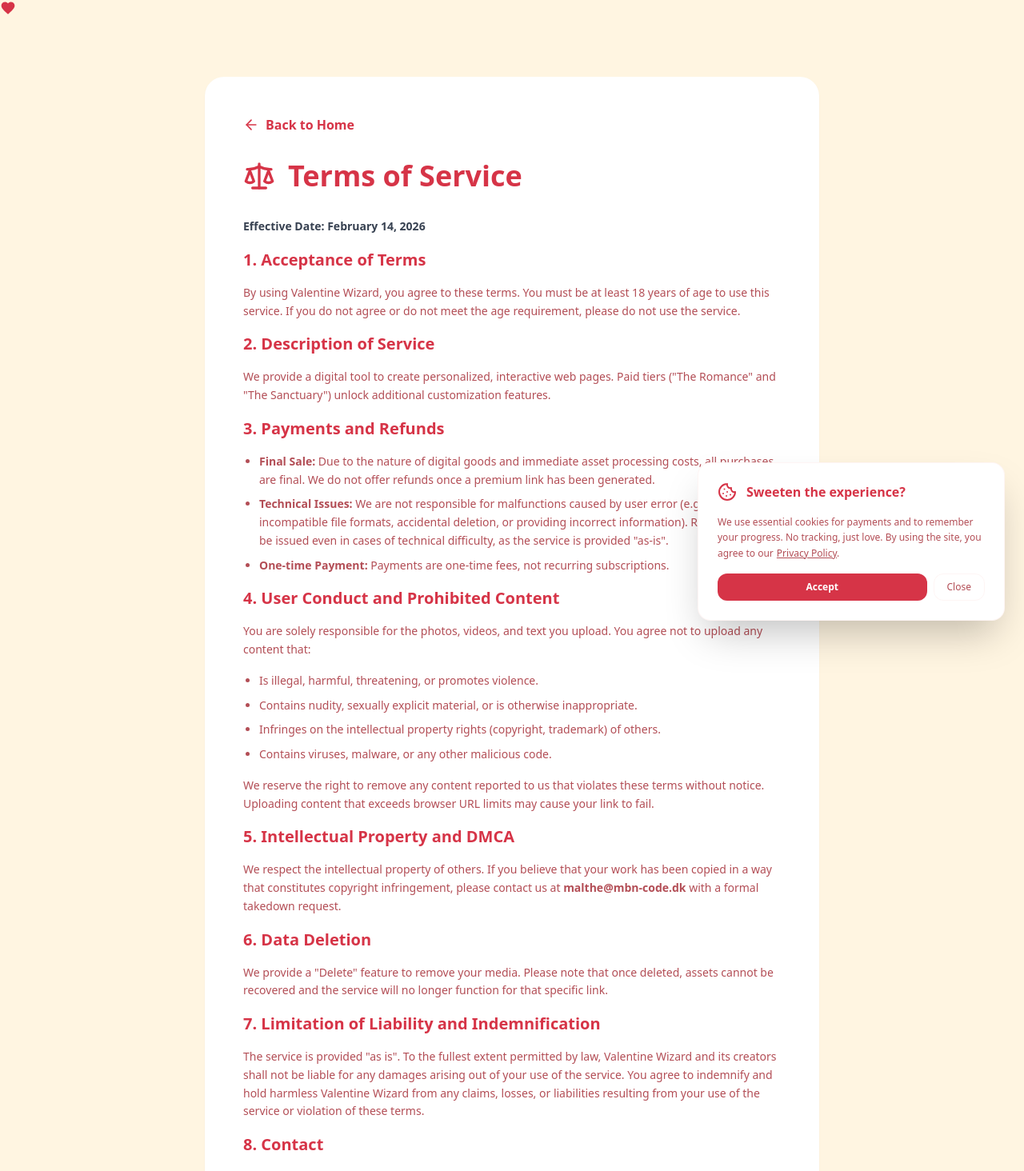
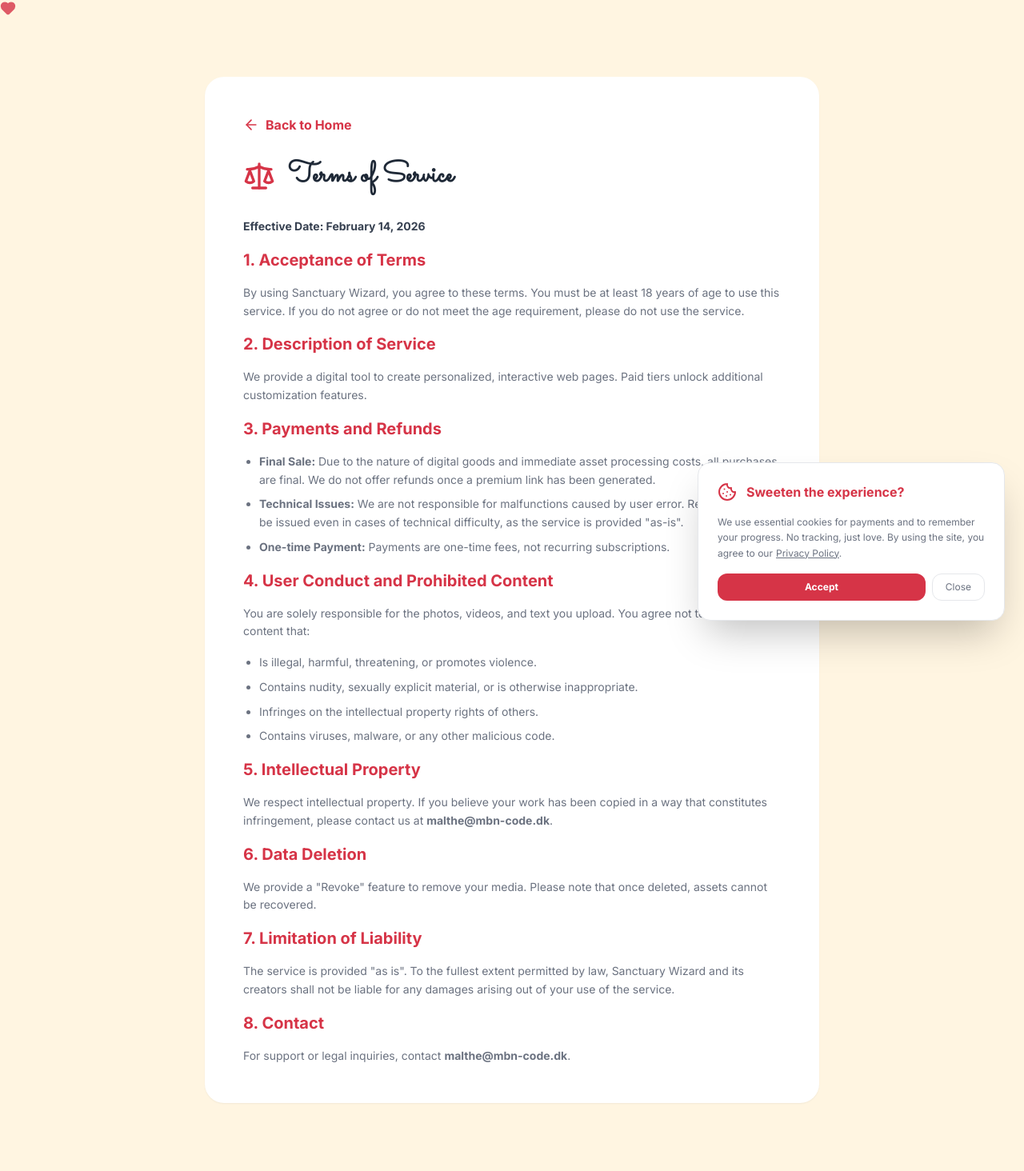
Before and after one commit to mbn-code/sanctuary-wizard, a Next.js app: page /terms in a window 1280 px wide. Shown: the top 1464 px of the page at 80% size. Built offline with nearby package versions, Linux system fonts and the light colour scheme.

Commit message:
Sanctuary Wizard Final Polish: Fully generalize branding, themes, and logic for year-round utility

```diff
--- a/src/app/layout.tsx
+++ b/src/app/layout.tsx
@@ -1,7 +1,7 @@
 import type { Metadata } from "next";
 import { Inter, Sacramento } from "next/font/google";
 import "./globals.css";
-import HeartCursor from "@/components/HeartCursor";
+import MagicCursor from "@/components/MagicCursor";
 import CookieBanner from "@/components/CookieBanner";
 import { SanctuaryProvider } from "@/utils/SanctuaryContext";
 import { Analytics } from "@vercel/analytics/next";
@@ -52,7 +52,7 @@
       <body className={`${inter.variable} ${sacramento.variable} font-sans`}>
         <link rel="icon" href="/favicon.svg" type="image/svg+xml" />
         <SanctuaryProvider>
-          <HeartCursor />
+          <MagicCursor />
           <CookieBanner />
           {children}
           <Analytics />
--- a/src/app/privacy/page.tsx
+++ b/src/app/privacy/page.tsx
@@ -4,50 +4,50 @@
 
 export default function PrivacyPolicy() {
   return (
-    <main className="min-h-screen bg-valentine-cream p-8 md:p-24 text-gray-800">
+    <main className="min-h-screen bg-sanctuary-bg p-8 md:p-24 text-gray-800">
       <div className="max-w-3xl mx-auto space-y-8 bg-white p-8 md:p-12 rounded-3xl shadow-sm">
-        <Link href="/" className="flex items-center gap-2 text-valentine-red font-bold hover:underline mb-8">
+        <Link href="/" className="flex items-center gap-2 text-sanctuary-primary font-bold hover:underline mb-8">
           <ArrowLeft size={20} /> Back to Home
         </Link>
 
-        <div className="flex items-center gap-4 text-valentine-red">
+        <div className="flex items-center gap-4 text-sanctuary-primary">
           <Shield size={40} />
-          <h1 className="text-4xl font-bold font-sacramento">Privacy Policy</h1>
+          <h1 className="text-4xl font-bold font-sacramento text-gray-800">Privacy Policy</h1>
         </div>
 
-        <section className="space-y-4 text-sm leading-relaxed text-valentine-soft">
+        <section className="space-y-4 text-sm leading-relaxed text-sanctuary-soft text-gray-800">
           <p className="font-bold text-gray-700">Effective Date: February 14, 2026</p>
 
-          <h2 className="text-xl font-bold text-valentine-red mt-6">1. Overview</h2>
+          <h2 className="text-xl font-bold text-sanctuary-primary mt-6">1. Overview</h2>
           <p>
-            Valentine Wizard ("we", "our", or "us") is committed to protecting your privacy. Unlike traditional services, we do not use a central database to store your sanctuary configurations. Your personal data stays in your unique URL.
+            Sanctuary Wizard ("we", "our", or "us") is committed to protecting your privacy. Unlike traditional services, we do not use a central database to store your sanctuary configurations. Your personal data stays in your unique URL.
           </p>
 
-          <h2 className="text-xl font-bold text-valentine-red mt-6">2. Data We Process</h2>
+          <h2 className="text-xl font-bold text-sanctuary-primary mt-6">2. Data We Process</h2>
           <ul className="list-disc pl-5 space-y-2">
             <li><strong>Configuration Data:</strong> Names, dates, and notes are compressed and stored directly in the URL you share. We do not store these on our servers.</li>
             <li><strong>Media Assets:</strong> Photos and videos you upload are stored securely via <strong>Vercel Blob</strong>. These are publicly accessible via their unique URL to anyone who has your link. We do not index these files or make them searchable.</li>
             <li><strong>Payment Data:</strong> We use <strong>Stripe</strong> for payment processing. We never see or store your credit card details. Your transaction data is handled according to Stripe's Global Privacy Policy.</li>
           </ul>
 
-          <h2 className="text-xl font-bold text-valentine-red mt-6">3. GDPR Compliance (EU Users)</h2>
+          <h2 className="text-xl font-bold text-sanctuary-primary mt-6 text-gray-800">3. GDPR Compliance (EU Users)</h2>
           <p>
             As a service built in Denmark, we adhere to GDPR standards. We act as a "Data Controller" for the temporary handling of your assets during the upload process.
           </p>
           <ul className="list-disc pl-5 space-y-2">
-            <li><strong>Right to Erasure:</strong> You can permanently delete your uploaded media at any time using the "Delete Sanctuary" button in the Wizard. This will trigger an immediate deletion from our storage provider.</li>
+            <li><strong>Right to Erasure:</strong> You can permanently delete your uploaded media at any time using the "Revoke" page. This will trigger an immediate deletion from our storage provider.</li>
             <li><strong>Data Portability:</strong> All your data is contained within your shared URL.</li>
             <li><strong>Storage Duration:</strong> Assets are kept until you choose to delete them. We reserve the right to delete assets from inactive or broken links after reasonable periods to manage storage costs.</li>
           </ul>
 
-          <h2 className="text-xl font-bold text-valentine-red mt-6">4. Cookies</h2>
+          <h2 className="text-xl font-bold text-sanctuary-primary mt-6">4. Cookies</h2>
           <p>
             We use minimal local storage to remember if you have accepted an invitation or to back up your configuration during the creation process. We do not use tracking or advertising cookies.
           </p>
 
-          <h2 className="text-xl font-bold text-valentine-red mt-6">5. Contact</h2>
+          <h2 className="text-xl font-bold text-sanctuary-primary mt-6">5. Contact</h2>
           <p>
-            If you have questions about your privacy, you can reach out to us at <span className="font-bold">malthe@mbn-code.dk</span> (or via our GitHub repository).
+            If you have questions about your privacy, you can reach out to us at <span className="font-bold">malthe@mbn-code.dk</span>.
           </p>
         </section>
       </div>
--- a/src/app/revoke/page.tsx
+++ b/src/app/revoke/page.tsx
@@ -24,7 +24,7 @@
       const k = parsedUrl.hash.slice(1);
 
       if (!d || !iv || !k) {
-        throw new Error("This doesn't look like a valid sanctuary link. Make sure you included the full URL including the part after the '#'.");
+        throw new Error("Invalid link. Include the part after '#'.");
       }
 
       const masterKey = await importKey(k);
@@ -40,7 +40,7 @@
       }
 
       if (urls.length === 0) {
-        throw new Error("We couldn't find any uploaded photos or videos associated with this link.");
+        throw new Error("No uploaded media found for this link.");
       }
 
       setAssets(urls);
@@ -70,7 +70,7 @@
       if (data.success) {
         setPhase('success');
       } else {
-        throw new Error(data.error || "Server failed to delete assets.");
+        throw new Error(data.error || "Failed to delete assets.");
       }
     } catch (e: any) {
       setPhase('error');
@@ -79,9 +79,9 @@
   };
 
   return (
-    <main className="min-h-screen bg-valentine-cream p-4 md:p-8 flex flex-col items-center justify-center text-gray-800">
+    <main className="min-h-screen bg-sanctuary-bg p-4 md:p-8 flex flex-col items-center justify-center text-gray-800">
       <div className="max-w-xl w-full bg-white rounded-3xl shadow-xl overflow-hidden p-8 md:p-12 space-y-8">
-        <Link href="/" className="flex items-center gap-2 text-valentine-red font-bold hover:underline mb-4 text-sm">
+        <Link href="/" className="flex items-center gap-2 text-sanctuary-primary font-bold hover:underline mb-4 text-sm">
           <ArrowLeft size={16} /> Back to Home
         </Link>
 
@@ -89,19 +89,19 @@
           <div className="w-16 h-16 bg-red-100 text-red-600 rounded-full flex items-center justify-center mx-auto">
             <Trash2 size={32} />
           </div>
-          <h1 className="text-3xl font-bold text-valentine-red font-sacramento text-5xl">Revoke Sanctuary</h1>
-          <p className="text-valentine-soft text-sm italic">Permanently delete all uploaded assets and disable a shared link.</p>
+          <h1 className="text-3xl font-bold text-sanctuary-primary font-sacramento text-5xl">Revoke Sanctuary</h1>
+          <p className="text-sanctuary-soft text-sm italic">Permanently delete all uploaded assets and disable a shared link.</p>
         </div>
 
         {status === 'idle' || status === 'verifying' || status === 'error' ? (
           <div className="space-y-6">
             <div className="space-y-2">
-              <label className="block text-xs font-bold text-valentine-soft uppercase tracking-widest">Paste Sanctuary Link</label>
+              <label className="block text-xs font-bold text-sanctuary-soft uppercase tracking-widest">Paste Sanctuary Link</label>
               <textarea
                 value={url}
                 onChange={(e) => setUrl(e.target.value)}
-                placeholder="https://valentize.vercel.app/?d=...#key"
-                className="w-full p-4 rounded-xl border-2 border-valentine-pink/20 focus:border-valentine-red outline-none transition-all text-xs font-mono h-32 resize-none"
+                placeholder="https://magicgift.vercel.app/?d=...#key"
+                className="w-full p-4 rounded-xl border-2 border-sanctuary-secondary/20 focus:border-sanctuary-primary outline-none transition-all text-xs font-mono h-32 resize-none bg-white"
               />
             </div>
 
@@ -115,23 +115,23 @@
             <button
               onClick={handleVerify}
               disabled={!url || status === 'verifying'}
-              className="w-full py-4 bg-valentine-red text-white rounded-xl font-bold shadow-lg hover:scale-[1.02] transition-all disabled:opacity-50 flex items-center justify-center gap-2"
+              className="w-full py-4 bg-sanctuary-primary text-white rounded-xl font-bold shadow-lg hover:brightness-110 transition-all disabled:opacity-50 flex items-center justify-center gap-2"
             >
               {status === 'verifying' ? <Loader2 className="animate-spin" size={20} /> : "Verify Link"}
             </button>
           </div>
         ) : status === 'confirming' || status === 'deleting' ? (
-          <div className="space-y-6">
+          <div className="space-y-6 text-gray-800">
             <div className="p-6 bg-red-50 rounded-2xl border-2 border-red-100 space-y-4">
               <div className="flex items-center gap-3 text-red-600">
                 <ShieldAlert size={24} />
                 <h3 className="font-bold uppercase tracking-wider text-xs">Irreversible Action</h3>
               </div>
-              <p className="text-xs text-red-700 leading-relaxed">
+              <p className="text-xs text-red-700 leading-relaxed text-left">
                 We found <b>{assetsFound.length}</b> assets (photos/videos) linked to this sanctuary.
                 Deleting them will permanently break the shared link.
                 <br /><br />
-                <b>This action cannot be undone and no refunds will be issued.</b>
+                <b>This action cannot be undone.</b>
               </p>
             </div>
 
@@ -145,7 +145,7 @@
             <button
               onClick={() => setPhase('idle')}
               disabled={status === 'deleting'}
-              className="w-full py-2 text-valentine-soft text-xs font-bold uppercase tracking-widest hover:text-valentine-red transition-colors"
+              className="w-full py-2 text-sanctuary-soft text-xs font-bold uppercase tracking-widest hover:text-sanctuary-primary transition-colors"
             >
               Cancel
             </button>
@@ -157,13 +157,13 @@
             </div>
             <div className="space-y-2">
               <h2 className="text-2xl font-bold text-gray-800">Assets Wiped</h2>
-              <p className="text-valentine-soft text-sm italic leading-relaxed">
-                All photos and videos have been permanently removed from our storage. The shared link is now inactive.
+              <p className="text-sanctuary-soft text-sm italic leading-relaxed">
+                All media has been permanently removed. The link is now inactive.
               </p>
             </div>
             <Link
               href="/"
-              className="inline-block px-8 py-3 bg-valentine-red text-white rounded-full font-bold shadow-md hover:scale-105 transition-all"
+              className="inline-block px-8 py-3 bg-sanctuary-primary text-white rounded-full font-bold shadow-md hover:brightness-110 transition-all"
             >
               Return Home
             </Link>
--- a/src/app/terms/page.tsx
+++ b/src/app/terms/page.tsx
@@ -4,67 +4,64 @@
 
 export default function TermsOfService() {
   return (
-    <main className="min-h-screen bg-valentine-cream p-8 md:p-24 text-gray-800">
+    <main className="min-h-screen bg-sanctuary-bg p-8 md:p-24 text-gray-800">
       <div className="max-w-3xl mx-auto space-y-8 bg-white p-8 md:p-12 rounded-3xl shadow-sm">
-        <Link href="/" className="flex items-center gap-2 text-valentine-red font-bold hover:underline mb-8">
+        <Link href="/" className="flex items-center gap-2 text-sanctuary-primary font-bold hover:underline mb-8">
           <ArrowLeft size={20} /> Back to Home
         </Link>
 
-        <div className="flex items-center gap-4 text-valentine-red">
+        <div className="flex items-center gap-4 text-sanctuary-primary">
           <Scale size={40} />
-          <h1 className="text-4xl font-bold font-sacramento">Terms of Service</h1>
+          <h1 className="text-4xl font-bold font-sacramento text-gray-800">Terms of Service</h1>
         </div>
 
-        <section className="space-y-4 text-sm leading-relaxed text-valentine-soft">
+        <section className="space-y-4 text-sm leading-relaxed text-sanctuary-soft text-gray-800">
           <p className="font-bold text-gray-700">Effective Date: February 14, 2026</p>
 
-          <h2 className="text-xl font-bold text-valentine-red mt-6">1. Acceptance of Terms</h2>
+          <h2 className="text-xl font-bold text-sanctuary-primary mt-6">1. Acceptance of Terms</h2>
           <p>
-            By using Valentine Wizard, you agree to these terms. You must be at least 18 years of age to use this service. If you do not agree or do not meet the age requirement, please do not use the service.
+            By using Sanctuary Wizard, you agree to these terms. You must be at least 18 years of age to use this service. If you do not agree or do not meet the age requirement, please do not use the service.
           </p>
 
-          <h2 className="text-xl font-bold text-valentine-red mt-6">2. Description of Service</h2>
+          <h2 className="text-xl font-bold text-sanctuary-primary mt-6">2. Description of Service</h2>
           <p>
-            We provide a digital tool to create personalized, interactive web pages. Paid tiers ("The Romance" and "The Sanctuary") unlock additional customization features.
+            We provide a digital tool to create personalized, interactive web pages. Paid tiers unlock additional customization features.
           </p>
 
-          <h2 className="text-xl font-bold text-valentine-red mt-6">3. Payments and Refunds</h2>
+          <h2 className="text-xl font-bold text-sanctuary-primary mt-6">3. Payments and Refunds</h2>
           <ul className="list-disc pl-5 space-y-2">
             <li><strong>Final Sale:</strong> Due to the nature of digital goods and immediate asset processing costs, all purchases are final. We do not offer refunds once a premium link has been generated.</li>
-            <li><strong>Technical Issues:</strong> We are not responsible for malfunctions caused by user error (e.g., uploading incompatible file formats, accidental deletion, or providing incorrect information). Refunds will not be issued even in cases of technical difficulty, as the service is provided "as-is".</li>
+            <li><strong>Technical Issues:</strong> We are not responsible for malfunctions caused by user error. Refunds will not be issued even in cases of technical difficulty, as the service is provided "as-is".</li>
             <li><strong>One-time Payment:</strong> Payments are one-time fees, not recurring subscriptions.</li>
           </ul>
 
-          <h2 className="text-xl font-bold text-valentine-red mt-6">4. User Conduct and Prohibited Content</h2>
+          <h2 className="text-xl font-bold text-sanctuary-primary mt-6">4. User Conduct and Prohibited Content</h2>
           <p>
             You are solely responsible for the photos, videos, and text you upload. You agree not to upload any content that:
           </p>
           <ul className="list-disc pl-5 space-y-2">
             <li>Is illegal, harmful, threatening, or promotes violence.</li>
             <li>Contains nudity, sexually explicit material, or is otherwise inappropriate.</li>
-            <li>Infringes on the intellectual property rights (copyright, trademark) of others.</li>
+            <li>Infringes on the intellectual property rights of others.</li>
             <li>Contains viruses, malware, or any other malicious code.</li>
           </ul>
-          <p className="mt-4">
-            We reserve the right to remove any content reported to us that violates these terms without notice. Uploading content that exceeds browser URL limits may cause your link to fail.
+
+          <h2 className="text-xl font-bold text-sanctuary-primary mt-6">5. Intellectual Property</h2>
+          <p>
+            We respect intellectual property. If you believe your work has been copied in a way that constitutes infringement, please contact us at <span className="font-bold">malthe@mbn-code.dk</span>.
           </p>
 
-          <h2 className="text-xl font-bold text-valentine-red mt-6">5. Intellectual Property and DMCA</h2>
+          <h2 className="text-xl font-bold text-sanctuary-primary mt-6">6. Data Deletion</h2>
           <p>
-            We respect the intellectual property of others. If you believe that your work has been copied in a way that constitutes copyright infringement, please contact us at <span className="font-bold">malthe@mbn-code.dk</span> with a formal takedown request.
+            We provide a "Revoke" feature to remove your media. Please note that once deleted, assets cannot be recovered.
           </p>
 
-          <h2 className="text-xl font-bold text-valentine-red mt-6">6. Data Deletion</h2>
+          <h2 className="text-xl font-bold text-sanctuary-primary mt-6 text-gray-800">7. Limitation of Liability</h2>
           <p>
-            We provide a "Delete" feature to remove your media. Please note that once deleted, assets cannot be recovered and the service will no longer function for that specific link.
+            The service is provided "as is". To the fullest extent permitted by law, Sanctuary Wizard and its creators shall not be liable for any damages arising out of your use of the service.
           </p>
 
-          <h2 className="text-xl font-bold text-valentine-red mt-6">7. Limitation of Liability and Indemnification</h2>
-          <p>
-            The service is provided "as is". To the fullest extent permitted by law, Valentine Wizard and its creators shall not be liable for any damages arising out of your use of the service. You agree to indemnify and hold harmless Valentine Wizard from any claims, losses, or liabilities resulting from your use of the service or violation of these terms.
-          </p>
-
-          <h2 className="text-xl font-bold text-valentine-red mt-6">8. Contact</h2>
+          <h2 className="text-xl font-bold text-sanctuary-primary mt-6">8. Contact</h2>
           <p>
             For support or legal inquiries, contact <span className="font-bold">malthe@mbn-code.dk</span>.
           </p>
--- a/src/components/Ambiance.tsx
+++ b/src/components/Ambiance.tsx
@@ -2,9 +2,18 @@
 
 import React, { useEffect, useState } from 'react';
 import { motion } from 'framer-motion';
+import { useSanctuary } from '@/utils/SanctuaryContext';
+import { THEMES } from '@/utils/themes';
+import { Heart, Star, Gift, Cake } from 'lucide-react';
 
 const Ambiance = () => {
+  const { config } = useSanctuary();
   const [particles, setParticles] = useState<{ id: number; x: number; y: number; size: number; duration: number }[]>([]);
+
+  const theme = THEMES[config?.theme || 'valentine'];
+  const Icon = theme?.icon === 'heart' ? Heart :
+               theme?.icon === 'star' ? Star :
+               theme?.icon === 'cake' ? Cake : Gift;
 
   useEffect(() => {
     const newParticles = Array.from({ length: 15 }).map((_, i) => ({
@@ -36,16 +45,12 @@
           }}
           className="absolute"
         >
-          <svg
-            width={p.size}
-            height={p.size}
-            viewBox="0 0 24 24"
-            fill="#D63447"
+          <Icon
+            size={p.size}
+            fill={theme.colors.primary}
+            stroke={theme.colors.primary}
             style={{ opacity: 0.15 }}
-            xmlns="http://www.w3.org/2000/svg"
-          >
-            <path d="M12 21.35l-1.45-1.32C5.4 15.36 2 12.28 2 8.5 2 5.42 4.42 3 7.5 3c1.74 0 3.41.81 4.5 2.09C13.09 3.81 14.76 3 16.5 3 19.58 3 22 5.42 22 8.5c0 3.78-3.4 6.86-8.55 11.54L12 21.35z" />
-          </svg>
+          />
         </motion.div>
       ))}
     </div>
--- a/src/components/HeartCursor.tsx
+++ b/src/components/MagicCursor.tsx
@@ -2,18 +2,25 @@
 
 import React, { useEffect, useState } from 'react';
 import { motion, useSpring } from 'framer-motion';
+import { useSanctuary } from '@/utils/SanctuaryContext';
+import { THEMES } from '@/utils/themes';
+import { Heart, Star, Gift, Cake } from 'lucide-react';
 
-const HeartCursor = () => {
-  const [position, setPosition] = useState({ x: 0, y: 0 });
+const MagicCursor = () => {
+  const { config } = useSanctuary();
   const [isPointer, setIsPointer] = useState(false);
   const [isVisible, setIsVisible] = useState(false);
+
+  const theme = THEMES[config?.theme || 'valentine'];
+  const Icon = theme?.icon === 'heart' ? Heart :
+               theme?.icon === 'star' ? Star :
+               theme?.icon === 'cake' ? Cake : Gift;
 
   const springConfig = { damping: 20, stiffness: 300 };
   const cursorX = useSpring(0, springConfig);
   const cursorY = useSpring(0, springConfig);
 
   useEffect(() => {
-    // Check if it's a touch device
     const isTouchDevice = 'ontouchstart' in window || navigator.maxTouchPoints > 0;
     if (isTouchDevice) return;
 
@@ -24,7 +31,10 @@
       cursorY.set(e.clientY - 10);
 
       const target = e.target as HTMLElement;
-      setIsPointer(window.getComputedStyle(target).cursor === 'pointer');
+      if (target) {
+        const computedStyle = window.getComputedStyle(target);
+        setIsPointer(computedStyle.cursor === 'pointer');
+      }
     };
 
     window.addEventListener('mousemove', moveCursor);
@@ -49,17 +59,14 @@
         scale: isPointer ? 1.5 : 1,
       }}
     >
-      <svg
-        width="20"
-        height="20"
-        viewBox="0 0 24 24"
-        fill="#D63447"
-        xmlns="http://www.w3.org/2000/svg"
-      >
-        <path d="M12 21.35l-1.45-1.32C5.4 15.36 2 12.28 2 8.5 2 5.42 4.42 3 7.5 3c1.74 0 3.41.81 4.5 2.09C13.09 3.81 14.76 3 16.5 3 19.58 3 22 5.42 22 8.5c0 3.78-3.4 6.86-8.55 11.54L12 21.35z" />
-      </svg>
+      <Icon
+        size={20}
+        fill={theme.colors.primary}
+        stroke={theme.colors.primary}
+        style={{ opacity: 0.8 }}
+      />
     </motion.div>
   );
 };
 
-export default HeartCursor;
+export default MagicCursor;
--- a/tailwind.config.js
+++ b/tailwind.config.js
@@ -8,14 +8,37 @@
   theme: {
     extend: {
       colors: {
+        sanctuary: {
+          primary: "var(--color-primary)",
+          secondary: "var(--color-secondary)",
+          accent: "var(--color-accent)",
+          bg: "var(--color-bg)",
+          text: "var(--color-text)",
+          soft: "var(--color-soft)",
+        },
+        // Backwards compatibility for components not yet fully migrated
         valentine: {
-          pink: "#F7CAC9",
-          red: "#D63447",
-          cream: "#FFF5E1",
-          gold: "#D4AF37",
-          soft: "#B34E56",
-        },
+          red: "var(--color-primary)",
+          pink: "var(--color-secondary)",
+          cream: "var(--color-bg)",
+          soft: "var(--color-soft)",
+        }
       },
+      fontFamily: {
+        sans: ["var(--font-inter)"],
+        sacramento: ["var(--font-sacramento)"],
+      },
+      animation: {
+        'shake': 'shake 0.5s cubic-bezier(.36,.07,.19,.97) both',
+      },
+      keyframes: {
+        shake: {
+          '10%, 90%': { transform: 'translate3d(-1px, 0, 0)' },
+          '20%, 80%': { transform: 'translate3d(2px, 0, 0)' },
+          '30%, 50%, 70%': { transform: 'translate3d(-4px, 0, 0)' },
+          '40%, 60%': { transform: 'translate3d(4px, 0, 0)' },
+        }
+      }
     },
   },
   plugins: [],
```
Also changed, not shown: src/app/not-found.tsx (+4 -4 lines).
